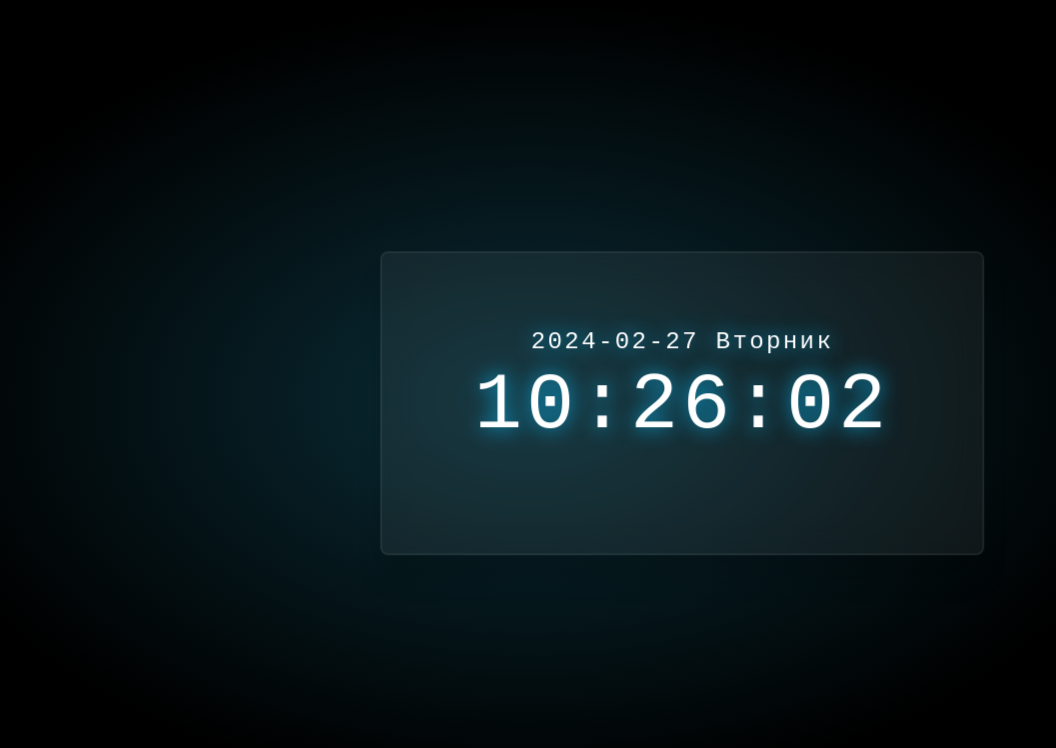
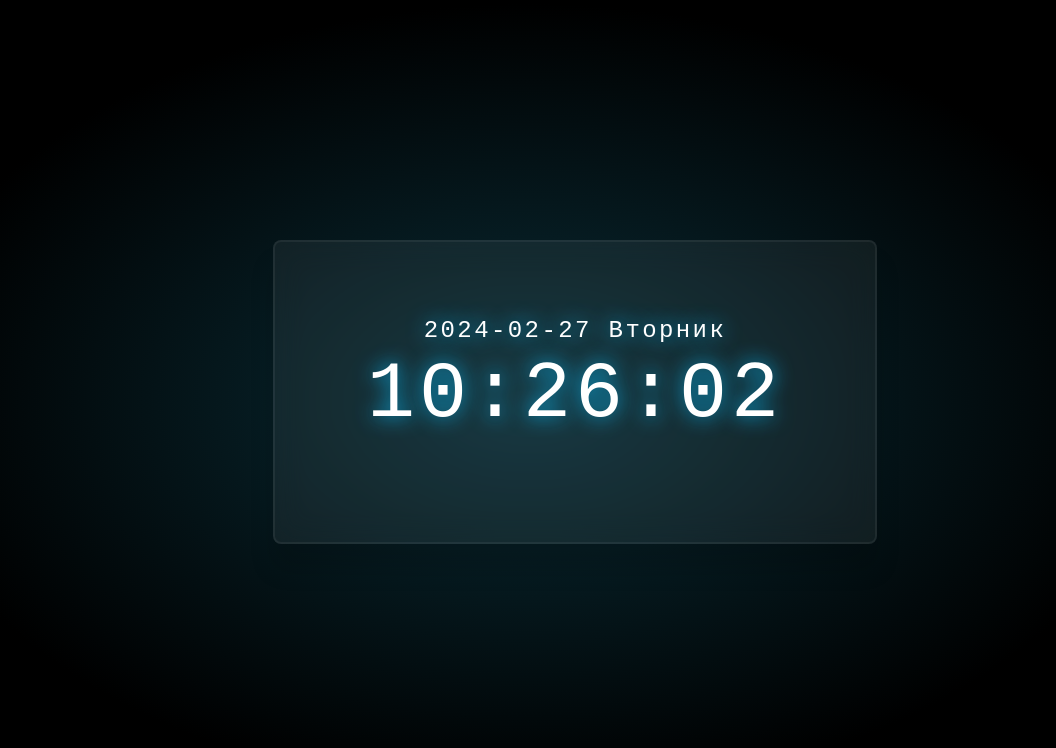
Before and after one commit to Leila163rus/-lock.github.io, a plain HTML site: page index.html in a window 1280 px wide. Shown: the whole page, without its empty margins (111-1167 px from the left). Drawn offline with Linux system fonts and the light colour scheme.

Commit message:
Update main.css

```diff
--- a/css/main.css
+++ b/css/main.css
@@ -15,7 +15,9 @@ p {
     width: 550px;
     font-family: 'Share Tech Mono', monospace;
     color: #ffffff;
-    transform: translate(80%, 80%);
+    position: absolute;
+    top: 30%;
+    left: 30%;
     text-shadow: 0 0 20px rgba(10, 175, 230, 1), 0 0 20px rgba(10, 175, 230, 0);
     background-color: rgba(255, 255, 255, 0.06);
     -webkit-backdrop-filter: blur(15px);
```
